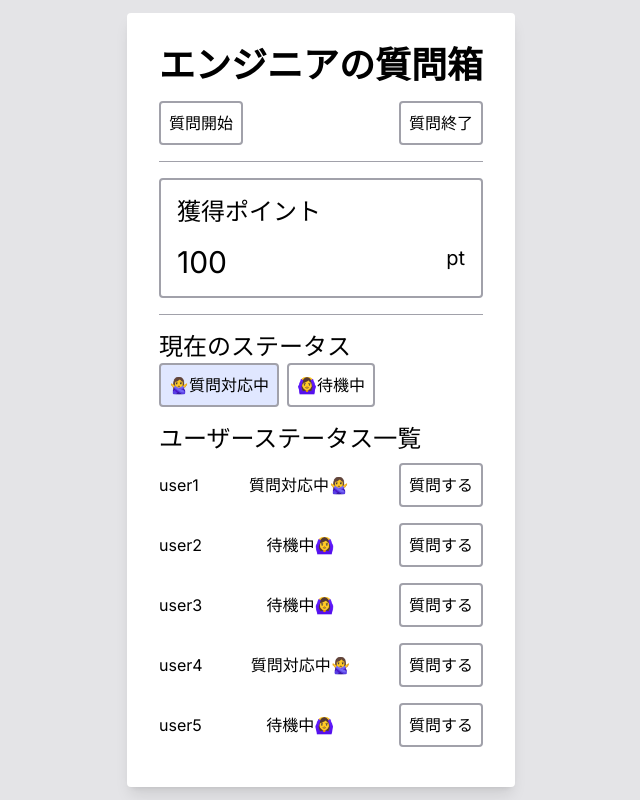
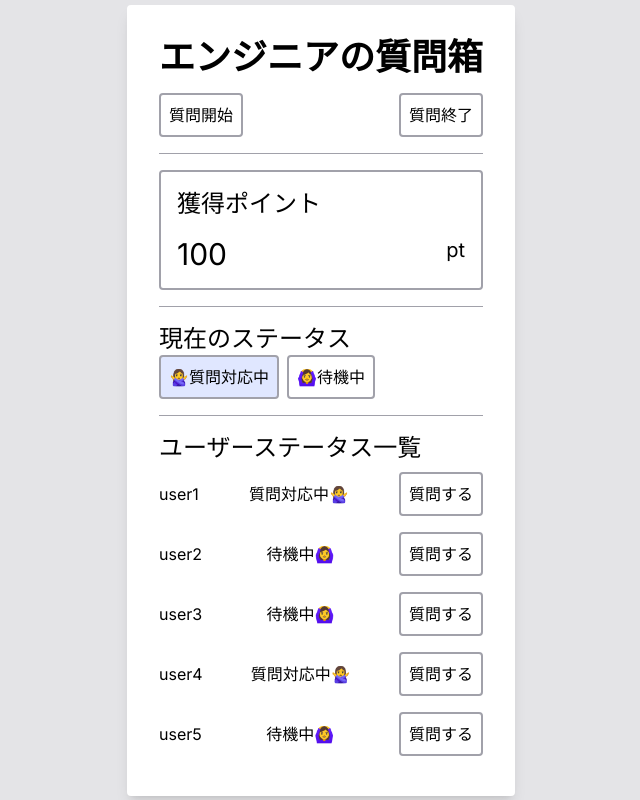
Before and after one commit to tomizawakenshin/BIPROGY_teamF, a Next.js app in the folder client/: page / in a window 1280 px wide. Shown: the whole page, without its empty margins (319-959 px from the left). Built offline with nearby package versions, Linux system fonts and the light colour scheme.

Commit message:
ユーザーステータス一覧機能の追加

```diff
--- a/client/src/app/page.tsx
+++ b/client/src/app/page.tsx
@@ -3,14 +3,7 @@ import { Divider } from '@/components/divider';
 import { PointView } from '@/components/point-view';
 import { QuestionStartEnd } from '@/components/question-start-end';
 import { StatusButtons } from '@/components/status-buttons';
-
-const users = [
-  { name: 'user1', status: '質問対応中🙅‍♀️' },
-  { name: 'user2', status: '待機中🙆‍♀️' },
-  { name: 'user3', status: '待機中🙆‍♀️' },
-  { name: 'user4', status: '質問対応中🙅‍♀️' },
-  { name: 'user5', status: '待機中🙆‍♀️' },
-];
+import { UserList } from '@/components/user-list';
 
 export default function Home() {
   return (
@@ -22,16 +15,8 @@ export default function Home() {
         <PointView />
         <Divider />
         <StatusButtons />
-        <div>
-          <h2 className='text-2xl'>ユーザーステータス一覧</h2>
-          {users.map((user) => (
-            <div key={user.name} className='flex justify-between items-center py-2'>
-              <span>{user.name}</span>
-              <span>{user.status}</span>
-              <Button>質問する</Button>
-            </div>
-          ))}
-        </div>
+        <Divider />
+        <UserList />
       </div>
     </main>
   );
--- /dev/null
+++ b/client/src/components/user-list.tsx
@@ -0,0 +1,40 @@
+'use client';
+
+import { Button } from '@/components/button';
+import { getUsers, selectUser } from '@/util/fetcher';
+import { useRouter } from 'next/navigation';
+import { useEffect, useState } from 'react';
+
+type User = {
+  name: string;
+  status: string;
+  id: number;
+};
+
+export function UserList() {
+  const [users, setUsers] = useState<User[]>([]);
+  const router = useRouter();
+
+  const jumpToUser = async (id: number) => {
+    await selectUser(id);
+  };
+
+  useEffect(() => {
+    getUsers().then((users) => {
+      setUsers(users);
+    });
+  }, []);
+
+  return (
+    <div>
+      <h2 className='text-2xl'>ユーザーステータス一覧</h2>
+      {users.map((user) => (
+        <div key={user.name} className='flex justify-between items-center py-2'>
+          <span>{user.name}</span>
+          <span>{user.status}</span>
+          <Button onClick={() => jumpToUser(user.id)}>質問する</Button>
+        </div>
+      ))}
+    </div>
+  );
+}
--- a/client/src/util/fetcher.ts
+++ b/client/src/util/fetcher.ts
@@ -24,3 +24,19 @@ export async function updateStatus(path: string) {
   // TODO: ステータスを変更する
   return { message: 'ステータスを変更しました' };
 }
+
+export async function getUsers() {
+  // TODO: ユーザー一覧を取得する
+  return [
+    { name: 'user1', status: '質問対応中🙅‍♀️', id: 1 },
+    { name: 'user2', status: '待機中🙆‍♀️', id: 2 },
+    { name: 'user3', status: '待機中🙆‍♀️', id: 3 },
+    { name: 'user4', status: '質問対応中🙅‍♀️', id: 4 },
+    { name: 'user5', status: '待機中🙆‍♀️', id: 5 },
+  ];
+}
+
+export async function selectUser(id: number) {
+  // TODO: ユーザーを選択する
+  return { message: 'ユーザーを選択しました' };
+}
```
